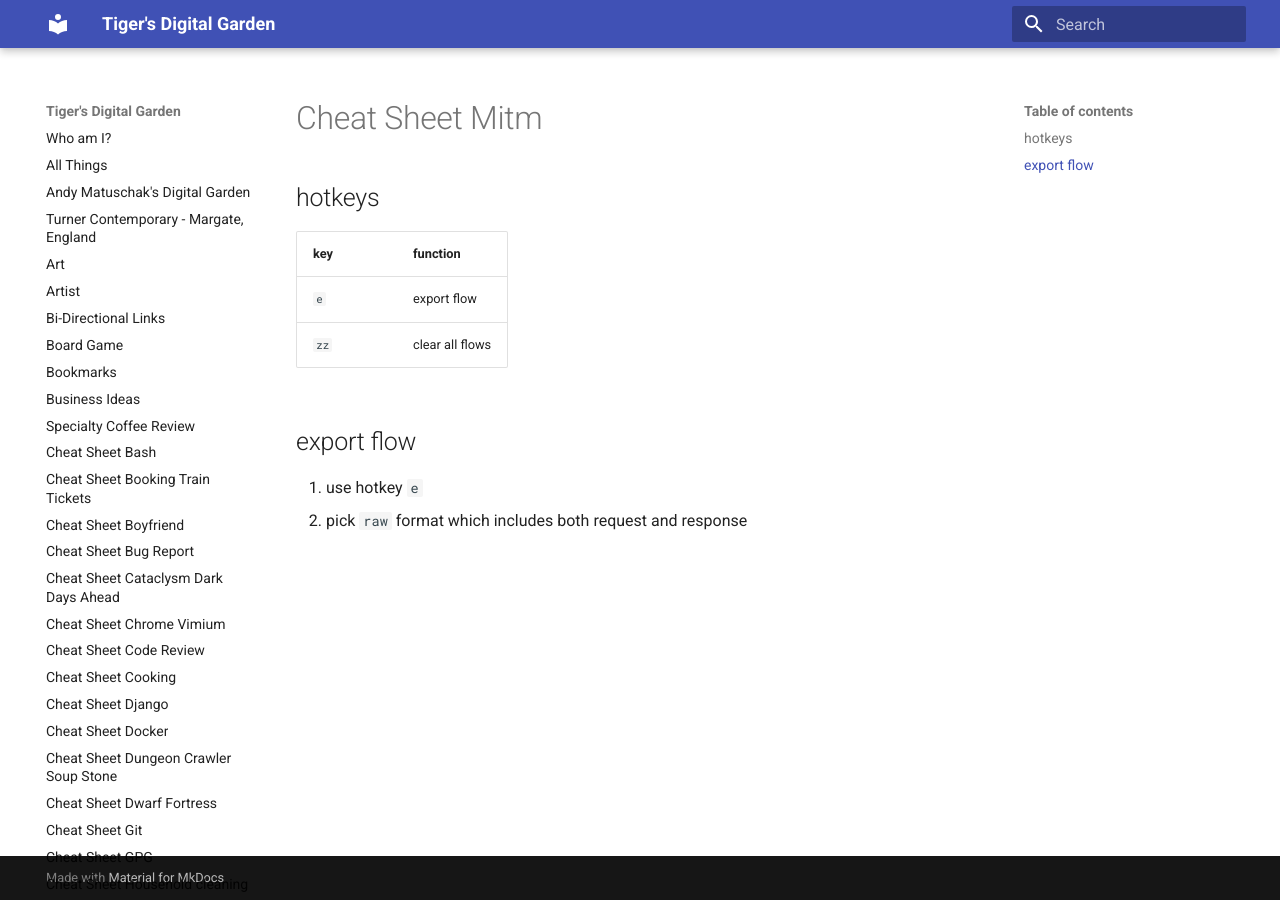
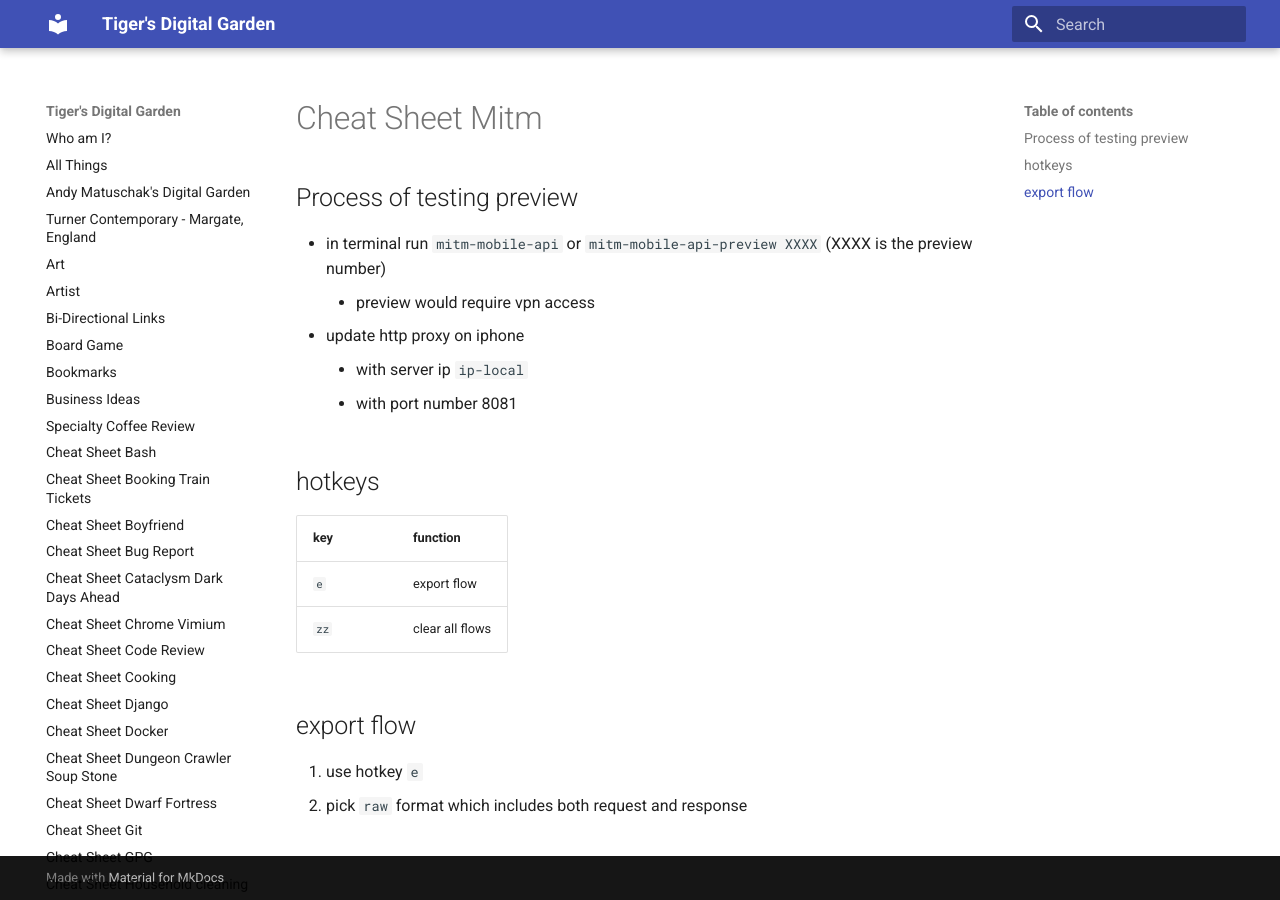
Before and after one commit to ynotstartups/notes, an MkDocs documentation site: the page built from notes/cheat-sheet-mitm.md, in a window 1280 px wide. Built offline with MkDocs 1.6.1 and Material for MkDocs 9.7.7, drawn with Linux system fonts in a browser that asks for light colours.

Commit message:
add how to use mitm

```diff
--- a/notes/cheat-sheet-mitm.md
+++ b/notes/cheat-sheet-mitm.md
@@ -1,4 +1,12 @@
 # Cheat Sheet Mitm
+
+## Process of testing preview
+
+- in terminal run `mitm-mobile-api` or `mitm-mobile-api-preview XXXX` (XXXX is the preview number)
+  - preview would require vpn access
+- update http proxy on iphone
+  - with server ip `ip-local`
+  - with port number 8081
 
 ## hotkeys
 
```
